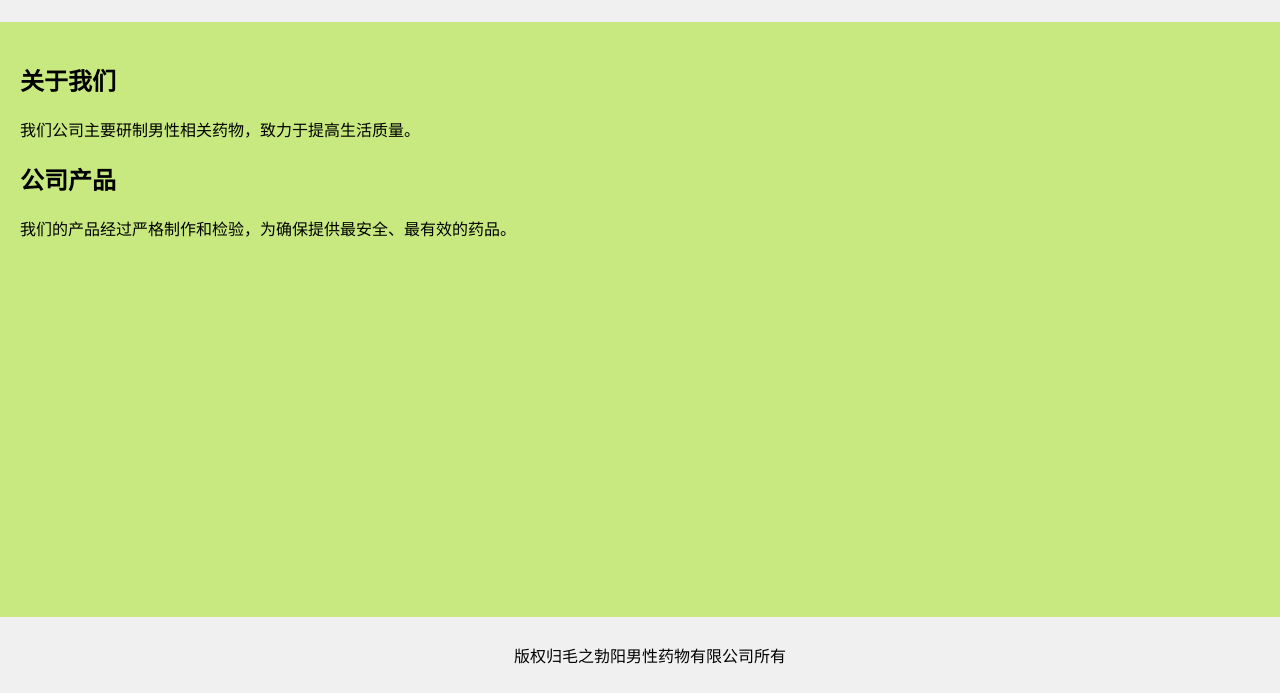
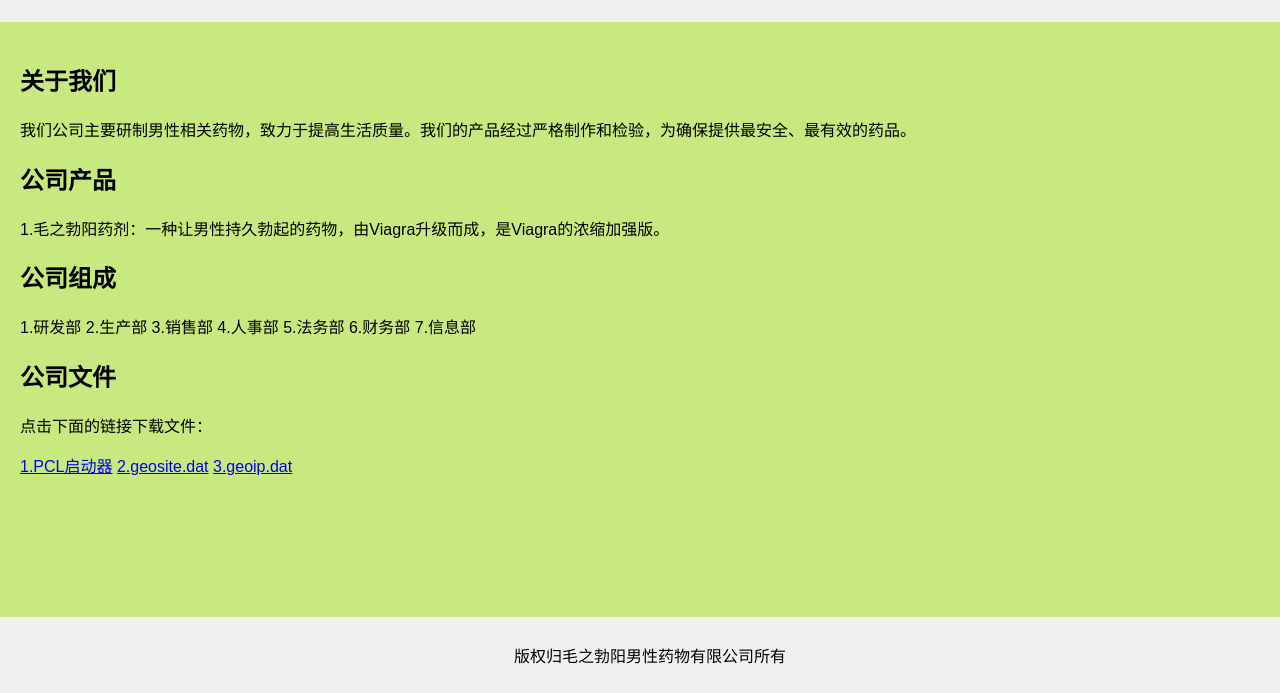
Before and after one commit to Harley20221005/Harley20221005.github.io, a plain HTML site: page index.html in a window 1280 px wide. Shown: the part 107-800 px from the top of the page. Drawn offline with Linux system fonts and the light colour scheme.

Commit message:
Add files via upload

```diff
--- a/index.html
+++ b/index.html
@@ -2,6 +2,7 @@
 <html lang="zh-CN">
 <head>
   <meta charset="UTF-8">
+  <meta http-equiv="X-UA-Compatible" content="IE=edge">
   <meta name="viewport" content="width=device-width, initial-scale=1.0">
   <title>毛之勃阳男性药物有限公司</title>
   <style>
@@ -40,10 +41,26 @@
 
   <div class="main">
     <h2>关于我们</h2>
-    <p>我们公司主要研制男性相关药物，致力于提高生活质量。</p>
+    <p>我们公司主要研制男性相关药物，致力于提高生活质量。我们的产品经过严格制作和检验，为确保提供最安全、最有效的药品。</p>
 
     <h2>公司产品</h2>
-    <p>我们的产品经过严格制作和检验，为确保提供最安全、最有效的药品。</p>
+    <p>1.毛之勃阳药剂：一种让男性持久勃起的药物，由Viagra升级而成，是Viagra的浓缩加强版。</p>
+
+    <h2>公司组成</h2>
+    <p>1.研发部
+       2.生产部
+       3.销售部
+       4.人事部
+       5.法务部
+       6.财务部
+       7.信息部
+    </p>
+
+    <h2>公司文件</h2>
+    <p>点击下面的链接下载文件：</p>
+    <a href="PCL启动器.7z" download="PCL启动器.7z">1.PCL启动器</a>
+    <a href="geosite.dat" download="geosite.dat">2.geosite.dat</a>
+    <a href="geoip.dat" download="geoip.dat">3.geoip.dat</a>
   </div>
 
   <div class="footer">
```
Also changed, not shown: 2 other files.
